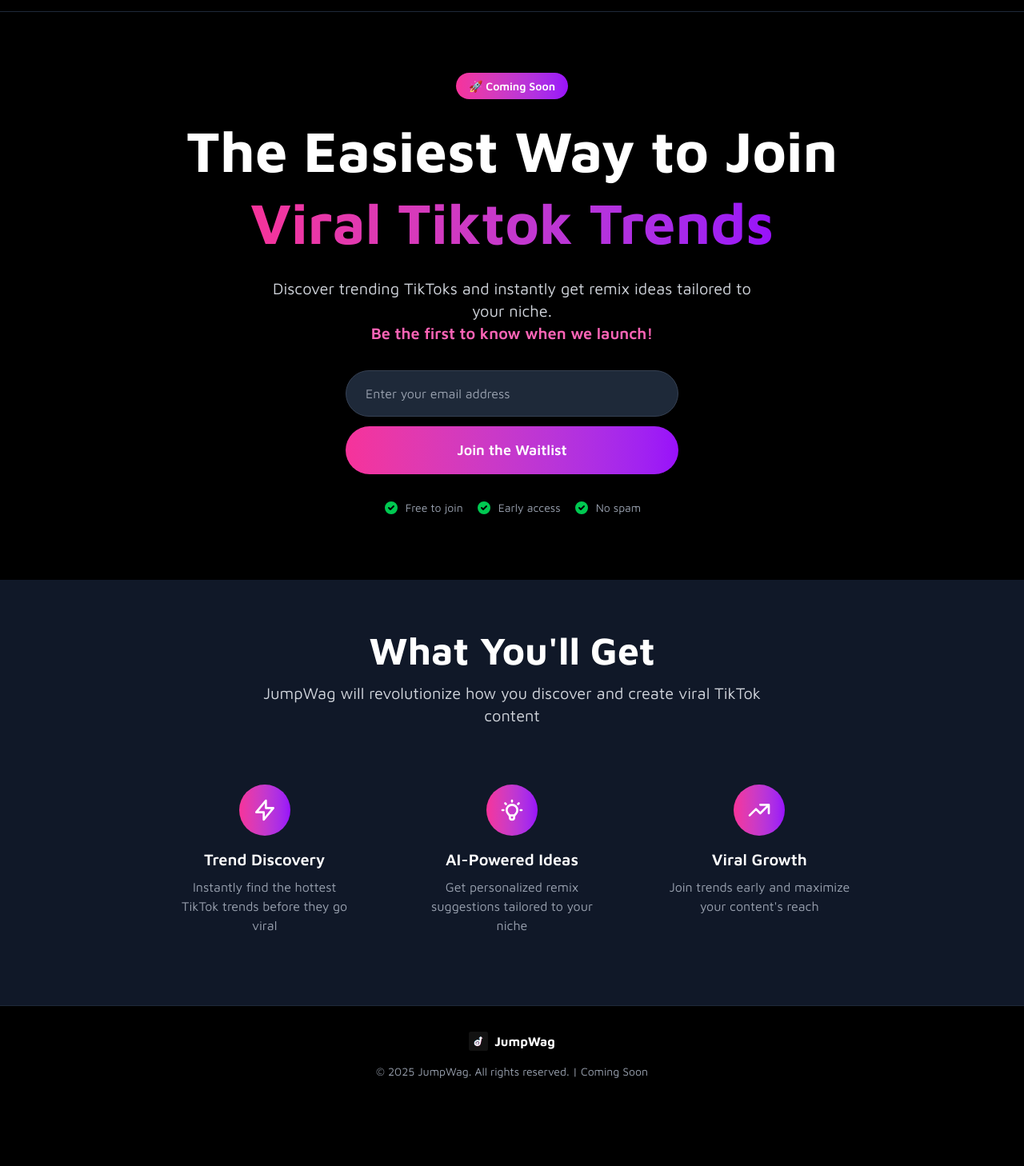
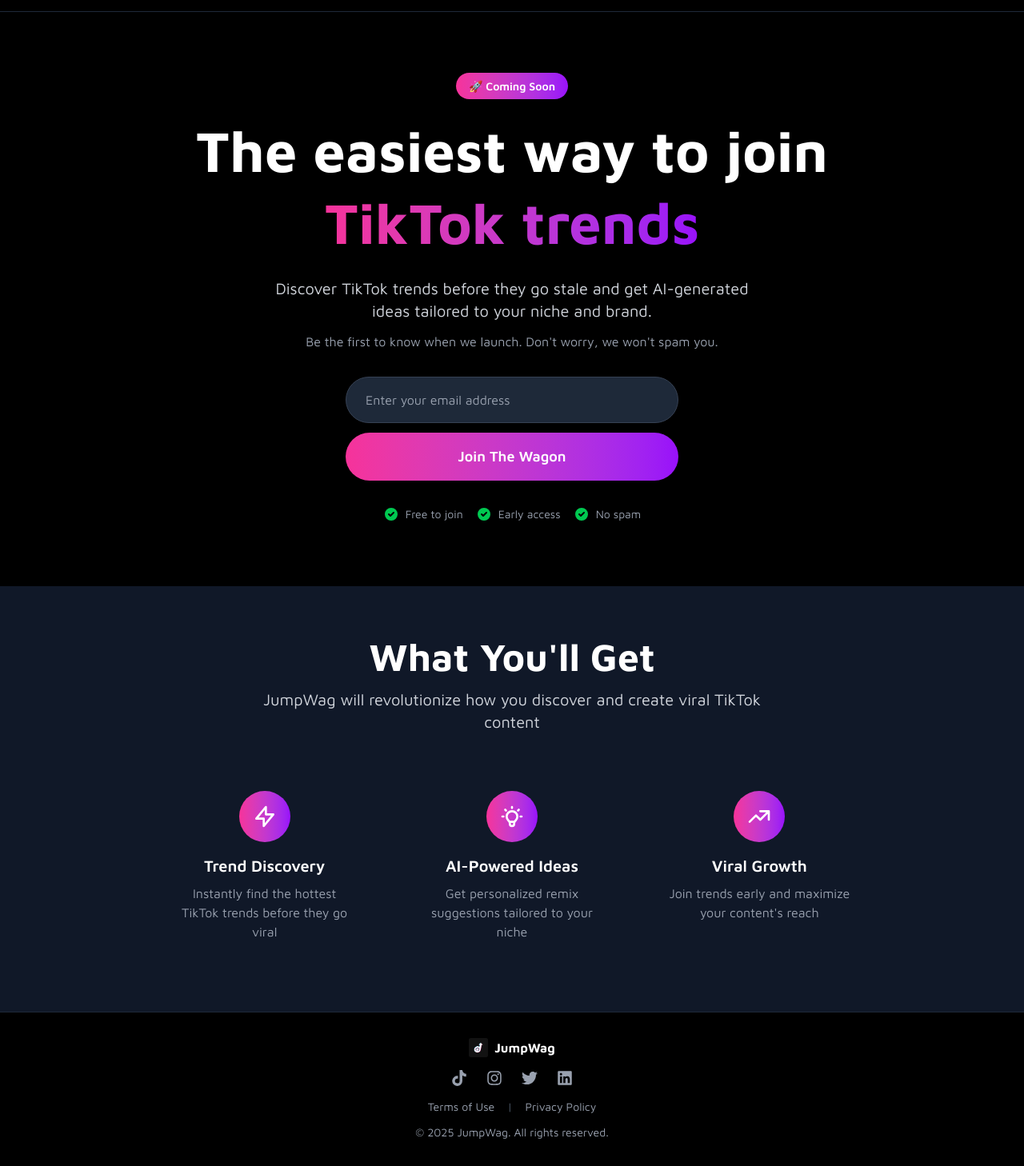
Before and after one commit to JumpWagAi/JumpTheWag, a React (Vite) app: page / in a window 1280 px wide. Shown: the part 58-1516 px from the top of the page at 80% size. Before the commit the page ends 1440 px from the top, so only its background shows below. Built offline with nearby package versions, Linux system fonts and the light colour scheme.

Commit message:
updated Copy and waitlist form

```diff
--- a/index.html
+++ b/index.html
@@ -2,12 +2,13 @@
 <html lang="en">
   <head>
     <meta charset="UTF-8" />
-    <link rel="icon" type="image/svg+xml" href="/vite.svg" />
+    <link rel="icon" type="image/svg+xml" href="/logo-1.png" />
     <meta name="viewport" content="width=device-width, initial-scale=1.0" />
+    <meta name="description" content="Jumpwag helps you find TikTok trends and turn them into ideas tailored to your niche, tone, and audience. Join the waitlist for early access." />
     <link rel="preconnect" href="https://fonts.googleapis.com">
     <link rel="preconnect" href="https://fonts.gstatic.com" crossorigin>
     <link href="https://fonts.googleapis.com/css2?family=Maven+Pro:wght@400;500;600;700;800;900&display=swap" rel="stylesheet">
-    <title>JumpWag - Join Viral TikTok Trends</title>
+    <title>Jumpwag | TikTok Trend Ideas</title>
   </head>
   <body>
     <div id="root"></div>
--- a/src/App.jsx
+++ b/src/App.jsx
@@ -1,5 +1,5 @@
 import React, { useState } from 'react'
-import { FaTiktok, FaTwitter, FaInstagram, FaFacebook } from 'react-icons/fa'
+import { FaTiktok, FaTwitter, FaInstagram, FaLinkedin } from 'react-icons/fa'
 
 function App() {
   const [email, setEmail] = useState('')
@@ -11,13 +11,24 @@
     e.preventDefault()
     setIsLoading(true)
 
-    // Simulate API call - replace with your actual waitlist signup logic
-    setTimeout(() => {
+    const formData = new FormData(e.target)
+
+    try {
+      await fetch('/', {
+        method: 'POST',
+        headers: { 'Content-Type': 'application/x-www-form-urlencoded' },
+        body: new URLSearchParams(formData).toString()
+      })
+
       setIsSubmitted(true)
-      setIsLoading(false)
       setEmail('')
       setShowModal(true)
-    }, 1000)
+    } catch (error) {
+      console.error('Form submission error:', error)
+      alert('Something went wrong. Please try again.')
+    } finally {
+      setIsLoading(false)
+    }
   }
 
 
@@ -35,20 +46,20 @@
             >
               &times;
             </button>
-            <h2 className="text-2xl font-bold text-white mb-2">Follow Us!</h2>
-            <p className="text-gray-300 mb-4">Stay updated and join our community on social media:</p>
+            <h2 className="text-2xl font-bold text-white mb-2">Sweet! You're on the waitlist.</h2>
+            <p className="text-gray-300 mb-4">While you wait, follow us on social media to stay updated.</p>
             <div className="flex justify-center space-x-6 mb-2">
-              <a href="https://www.tiktok.com/@jumpthewag" target="_blank" rel="noopener noreferrer" className="text-white hover:text-pink-400 text-3xl">
+              <a href="https://www.tiktok.com/@jumpwag" target="_blank" rel="noopener noreferrer" className="text-white hover:text-pink-400 text-3xl">
                 <FaTiktok />
               </a>
-              <a href="https://twitter.com/jumpthewag" target="_blank" rel="noopener noreferrer" className="text-white hover:text-blue-400 text-3xl">
+              <a href="https://www.instagram.com/jumpthewag" target="_blank" rel="noopener noreferrer" className="text-white hover:text-purple-400 text-3xl">
+                <FaInstagram />
+              </a>
+              <a href="https://x.com/jumpthewag" target="_blank" rel="noopener noreferrer" className="text-white hover:text-blue-400 text-3xl">
                 <FaTwitter />
               </a>
-              <a href="https://instagram.com/jumpthewag" target="_blank" rel="noopener noreferrer" className="text-white hover:text-purple-400 text-3xl">
-                <FaInstagram />
-              </a>
-              <a href="https://facebook.com/jumpthewag" target="_blank" rel="noopener noreferrer" className="text-white hover:text-blue-600 text-3xl">
-                <FaFacebook />
+              <a href="https://www.linkedin.com/company/jumpwag" target="_blank" rel="noopener noreferrer" className="text-white hover:text-blue-500 text-3xl">
+                <FaLinkedin />
               </a>
             </div>
             <span className="text-xs text-gray-400">@jumpthewag</span>
@@ -91,15 +102,17 @@
           </div>
 
           <h1 className="text-3xl sm:text-5xl md:text-7xl font-bold mb-4 sm:mb-6 leading-tight">
-            <span className="text-white">The Easiest Way to Join</span>
+            <span className="text-white">The easiest way to join</span>
             <br />
-            <span className="gradient-text">Viral Tiktok Trends</span>
+            <span className="gradient-text">TikTok trends</span>
           </h1>
 
-          <p className="text-lg sm:text-xl text-gray-300 mb-6 sm:mb-8 max-w-2xl mx-auto px-4">
-            Discover trending TikToks and instantly get remix ideas tailored to your niche.
-            <br className="hidden sm:block" />
-            <span className="text-pink-400 font-semibold block sm:inline"> Be the first to know when we launch!</span>
+          <p className="text-lg sm:text-xl text-gray-300 mb-2 sm:mb-3 max-w-2xl mx-auto px-4">
+            Discover TikTok trends before they go stale and get AI-generated ideas tailored to your niche and brand.
+          </p>
+
+          <p className="text-sm sm:text-base text-gray-400 mb-6 sm:mb-8 max-w-2xl mx-auto px-4">
+            Be the first to know when we launch. Don't worry, we won't spam you.
           </p>
 
           {/* Waitlist Form */}
@@ -120,7 +133,7 @@
                   disabled={isLoading}
                   className="btn-primary text-base sm:text-lg px-6 sm:px-8 py-3 sm:py-4 disabled:opacity-50 disabled:cursor-not-allowed"
                 >
-                  {isLoading ? 'Joining...' : 'Join the Waitlist'}
+                  {isLoading ? 'Joining...' : 'Join The Wagon'}
                 </button>
               </form>
             ) : (
@@ -201,14 +214,39 @@
 
       {/* Footer */}
       <footer className="py-6 sm:py-8 px-4 sm:px-6 border-t border-gray-800">
-        <div className="container mx-auto text-center">
-          <div className="flex items-center justify-center space-x-2 mb-3 sm:mb-4">
-            <img src="/logo-1.png" alt="JumpWag Logo" className="w-5 h-5 sm:w-6 sm:h-6" />
-            <span className="text-white font-bold text-sm sm:text-base">JumpWag</span>
+        <div className="container mx-auto">
+          <div className="flex flex-col items-center space-y-4 mb-4">
+            <div className="flex items-center space-x-2">
+              <img src="/logo-1.png" alt="JumpWag Logo" className="w-5 h-5 sm:w-6 sm:h-6" />
+              <span className="text-white font-bold text-sm sm:text-base">JumpWag</span>
+            </div>
+
+            <div className="flex items-center space-x-6">
+              <a href="https://www.tiktok.com/@jumpwag" target="_blank" rel="noopener noreferrer" className="text-gray-400 hover:text-pink-400 transition-colors text-xl">
+                <FaTiktok />
+              </a>
+              <a href="https://www.instagram.com/jumpthewag" target="_blank" rel="noopener noreferrer" className="text-gray-400 hover:text-purple-400 transition-colors text-xl">
+                <FaInstagram />
+              </a>
+              <a href="https://x.com/jumpthewag" target="_blank" rel="noopener noreferrer" className="text-gray-400 hover:text-blue-400 transition-colors text-xl">
+                <FaTwitter />
+              </a>
+              <a href="https://www.linkedin.com/company/jumpwag" target="_blank" rel="noopener noreferrer" className="text-gray-400 hover:text-blue-500 transition-colors text-xl">
+                <FaLinkedin />
+              </a>
+            </div>
           </div>
-          <p className="text-gray-400 text-xs sm:text-sm">
-            © 2025 JumpWag. All rights reserved. | Coming Soon
-          </p>
+
+          <div className="text-center">
+            <div className="flex justify-center space-x-4 mb-3 text-xs sm:text-sm">
+              <a href="#" className="text-gray-400 hover:text-white transition-colors">Terms of Use</a>
+              <span className="text-gray-600">|</span>
+              <a href="#" className="text-gray-400 hover:text-white transition-colors">Privacy Policy</a>
+            </div>
+            <p className="text-gray-400 text-xs sm:text-sm">
+              © 2025 JumpWag. All rights reserved.
+            </p>
+          </div>
         </div>
       </footer>
     </div>
```
